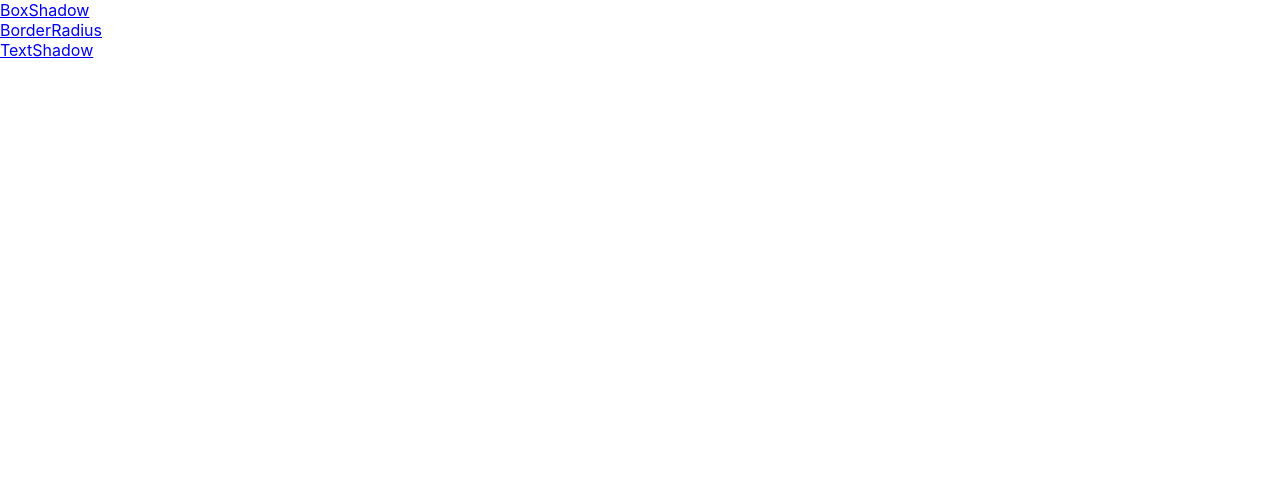
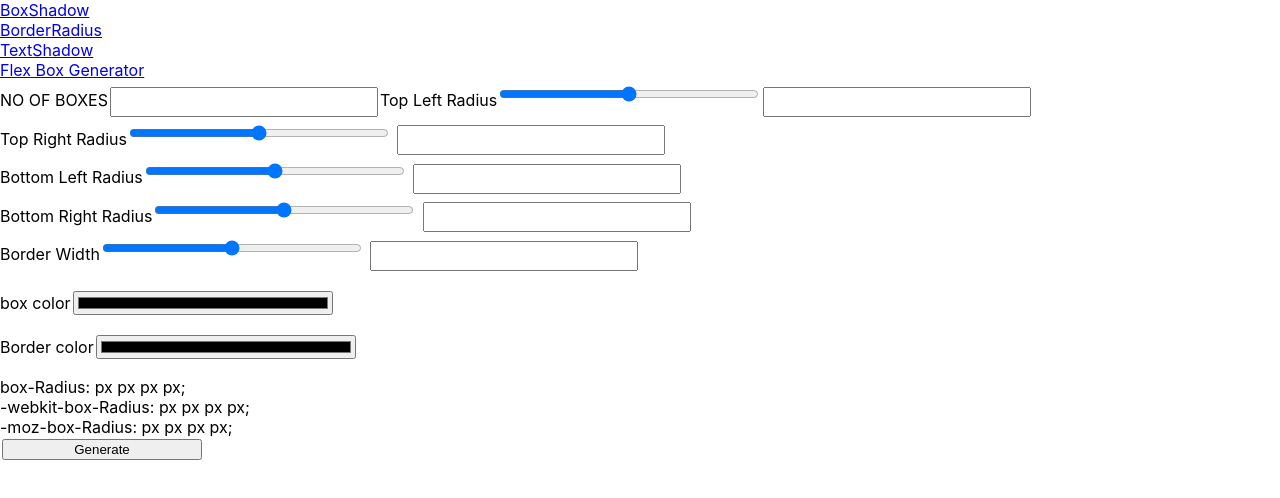
Before and after one commit to amareshsm/css-generator, a React (Create React App) app: page /FlexBoxGenerator in a window 1280 px wide. Shown: the top 498 px of the page. Built offline with nearby package versions, Linux system fonts and the light colour scheme.

Commit message:
tried to add box generator ..but.. failed..

```diff
--- a/src/App.js
+++ b/src/App.js
@@ -3,6 +3,8 @@ import "./App.css";
 import BoxShadow from "./Components/BoxShadow";
 import BorderRadius from "./Components/BorderRadius.js";
 import TextShadow from "./Components/TextShadow";
+import FlexBoxGenerator from "./Components/FlexBoxGenerator";
+
 import { Switch, BrowserRouter, Route, Link } from "react-router-dom";
 
 class App extends Component {
@@ -15,12 +17,17 @@ class App extends Component {
           <a href="/BorderRadius">BorderRadius</a>
           <br></br>
           <a href="/TextShadow">TextShadow</a>
+          <br></br>
+          <a href="/FlexBoxGenerator">Flex Box Generator</a>
+
 
           <Switch>
             {/* <Route path="/" component={Home} exact />*/}
             <Route path="/BoxShadow" component={BoxShadow} />
             <Route path="/BorderRadius" component={BorderRadius} />
             <Route path="/TextShadow" component={TextShadow} />
+            <Route path="/FlexBoxGenerator" component={FlexBoxGenerator} />
+
           </Switch>
         </BrowserRouter>
       </>
--- /dev/null
+++ b/src/Components/FlexBoxGenerator.js
@@ -0,0 +1,260 @@
+import React, { Component } from "react";
+import "../Styles/FlexBoxGenerator.css";
+
+class FlexBoxGenerator extends Component {
+  constructor(porps) {
+    super(porps);
+    this.state = {
+      no_of_boxes:"",
+      box_foreground:"#ff0000",
+      box_background:"#000000",
+      box_height:"",
+
+    };
+    this.onChange = this.onChange.bind(this);
+    this.borderRadiusStyle = this.borderRadiusStyle.bind(this);
+    this.boxColour = this.boxColour.bind(this);
+    this.Generate_Box = this.Generate_Box.bind(this);
+
+
+  }
+
+
+ Generate_Box(){
+    let button =document.getElementById("button"); //adha btn
+    button.addEventListener("click",myFunction);//btn ku click event add panrom
+    let n;
+    let oldvalue=0; //temp var to store old value
+    let i=1;
+    console.log(this.state.no_of_boxes);
+    function myFunction(){
+        n=parseInt(oldvalue)+parseInt(this.state.no_of_boxes);
+        for(;i<=n;i++){
+            var boxes = document.createElement('div');
+            boxes.classList.add('myDiv');
+            document.getElementById('boxes').appendChild(boxes);
+            boxes.innerHTML=i;
+        }
+        oldvalue=document.getElementById('boxes').lastElementChild.innerHTML;
+        console.log(oldvalue);
+    }
+  }
+
+
+  async onChange(e) {
+    await this.setState({
+      [e.target.name]: [e.target.value],
+    });
+    await this.borderRadiusStyle(
+      //this.state.style,
+      this.state.topLeftRadius,
+      this.state.topRightRadius,
+      this.state.bottomLeftRadius,
+      this.state.bottomRightRadius
+      //this.state.shadowColor
+    );
+
+    await this.boxColour(this.state.boxColour);
+  }
+
+  boxColour(bg) {
+    let b = document.querySelector(".box");
+    b.style.backgroundColor = bg;
+  }
+
+  borderRadiusStyle(
+    //style,
+    topLeftRadius,
+    topRightRadius,
+    bottomLeftRadius,
+    bottomRightRadius
+    //clr
+  ) {
+    let ele = document.querySelector(".box");
+    ele.style.borderRadius = ` ${topLeftRadius}px ${topRightRadius}px ${bottomLeftRadius}px ${bottomRightRadius}px `;
+    console.log(
+      ` ${topLeftRadius}px ${topRightRadius}px ${bottomLeftRadius}px ${bottomRightRadius}px `
+    );
+    document.body.appendChild(ele);
+  }
+
+  componentDidMount() {
+    this.borderRadiusStyle(
+      this.state.topLeftRadius,
+      this.state.topRightRadius,
+      this.state.bottomLeftRadius,
+      this.state.bottomRightRadius
+    );
+    this.boxColour(this.state.boxColour);
+
+    this.Generate_Box()
+
+  }
+
+  render() {
+    return (
+      <div className="App">
+        <label htmlFor="topLeftRadius">NO OF BOXES</label>
+        <input
+          type="number"
+
+          value={this.state.no_of_boxes}
+          onChange={this.onChange}
+          name="no_of_boxes"
+        />
+
+
+        <label htmlFor="topLeftRadius">Top Left Radius</label>
+        <input
+          type="range"
+          min="0"
+          max="200"
+          value={this.state.topLeftRadius}
+          onChange={this.onChange}
+          name="topLeftRadius"
+        />
+        <input
+          type="number"
+          min="0"
+          max="200"
+          value={this.state.topLeftRadius}
+          onChange={this.onChange}
+          name="topLeftRadius"
+        />
+        <br />
+        <label htmlFor="topRightRadius">Top Right Radius</label>
+        <input
+          type="range"
+          min="0"
+          max="200"
+          value={this.state.topRightRadius}
+          onChange={this.onChange}
+          name="topRightRadius"
+        />
+        &nbsp;
+        <input
+          type="number"
+          min="0"
+          max="200"
+          value={this.state.topRightRadius}
+          onChange={this.onChange}
+          name="topRightRadius"
+        />
+        <br />
+        <label htmlFor="bottomLeftRadius">Bottom Left Radius</label>
+        <input
+          type="range"
+          min="0"
+          max="200"
+          value={this.state.bottomLeftRadius}
+          onChange={this.onChange}
+          name="bottomLeftRadius"
+        />
+        &nbsp;
+        <input
+          type="number"
+          min="0"
+          max="200"
+          value={this.state.bottomLeftRadius}
+          onChange={this.onChange}
+          name="bottomLeftRadius"
+        />
+        <br />
+        <label htmlFor="bottomRightRadius">Bottom Right Radius</label>
+        <input
+          type="range"
+          min="0"
+          max="200"
+          value={this.state.bottomRightRadius}
+          onChange={this.onChange}
+          name="bottomRightRadius"
+        />
+        &nbsp;
+        <input
+          type="number"
+          min="0"
+          max="200"
+          value={this.state.bottomRightRadius}
+          onChange={this.onChange}
+          name="bottomRightRadius"
+        />
+        <br />
+        <label htmlFor="border_Width">Border Width</label>
+        <input
+          type="range"
+          min="0"
+          max="200"
+          value={this.state.border_Width}
+          onChange={this.onChange}
+          name="border_Width"
+        />
+        &nbsp;
+        <input
+          type="number"
+          min="0"
+          max="200"
+          value={this.state.border_Width}
+          onChange={this.onChange}
+          name="border_Width"
+        />
+        <br />
+        <p></p>
+
+        <label htmlFor="boxColour">box color</label>
+        <input
+          type="color"
+          name="boxColour"
+          onChange={this.onChange}
+          value={this.state.boxColour}
+        />
+        <p></p>
+        <label htmlFor="borderColour">Border color</label>
+        <input
+          type="color"
+          name="borderColour"
+          onChange={this.onChange}
+          value={this.state.borderColour}
+        />
+        <p></p>
+        {/*<input
+          type="checkbox"
+          name="style"
+          checked={this.state.checked}
+          onChange={this.handleChange}
+          value={this.state.style}
+        ></input>
+        <label htmlFor="style">Inset</label>*/}
+        <div className="box"></div>
+        <div>
+          box-Radius:&nbsp;
+          {this.state.topLeftRadius}px {this.state.topRightRadius}px{" "}
+          {this.state.bottomLeftRadius}px {this.state.bottomRightRadius}
+          px;
+        </div>
+        <div>
+          -webkit-box-Radius:&nbsp;
+          {this.state.topLeftRadius}px {this.state.topRightRadius}px{" "}
+          {this.state.bottomLeftRadius}px {this.state.bottomRightRadius}
+          px;
+        </div>
+        <div>
+          -moz-box-Radius:&nbsp;
+          {this.state.topLeftRadius}px {this.state.topRightRadius}px{" "}
+          {this.state.bottomLeftRadius}px {this.state.bottomRightRadius}
+          px;
+        </div>
+
+
+
+        <div>
+    <button id="button">Generate</button>
+</div>
+<div className="container">
+<div className="boxes" id="boxes"></div>
+</div>
+      </div>
+    );
+  }
+}
+
+export default FlexBoxGenerator;
--- /dev/null
+++ b/src/Styles/FlexBoxGenerator.css
@@ -0,0 +1,48 @@
+h1{
+    text-align:center;
+  }
+
+  input{
+    height:24px;
+     width:260px;
+  margin:2px;
+  }
+  button{
+    width:200px;
+    margin:2px;
+  }
+  .boxes{
+    padding:5px;
+    display: -webkit-box;
+    display: -moz-box;
+    display: -ms-flexbox;
+    display: -moz-flex;
+    display: -webkit-flex;
+    display: flex;
+    flex-wrap:wrap;
+  }
+  .myDiv{
+    padding:2px;
+    margin:4px;
+    flex:  0  0 auto;
+    height:50px;
+    width:50px;
+    display: -webkit-box;
+    display: -moz-box;
+    display: -ms-flexbox;
+    display: -moz-flex;
+    display: -webkit-flex;
+    display: flex;
+    justify-content:center;
+    align-items:center;
+    border-radius:1px;
+  box-shadow: 0 4px 10px 0 rgba(0,0,0,0.2), 0 4px 20px 0 rgba(0,0,0,0.19);
+  }
+  .myDiv:nth-child(odd) {
+    background:orange;
+  }
+
+  .myDiv:nth-child(even) {
+    background: lightgreen;
+
+  }
```
